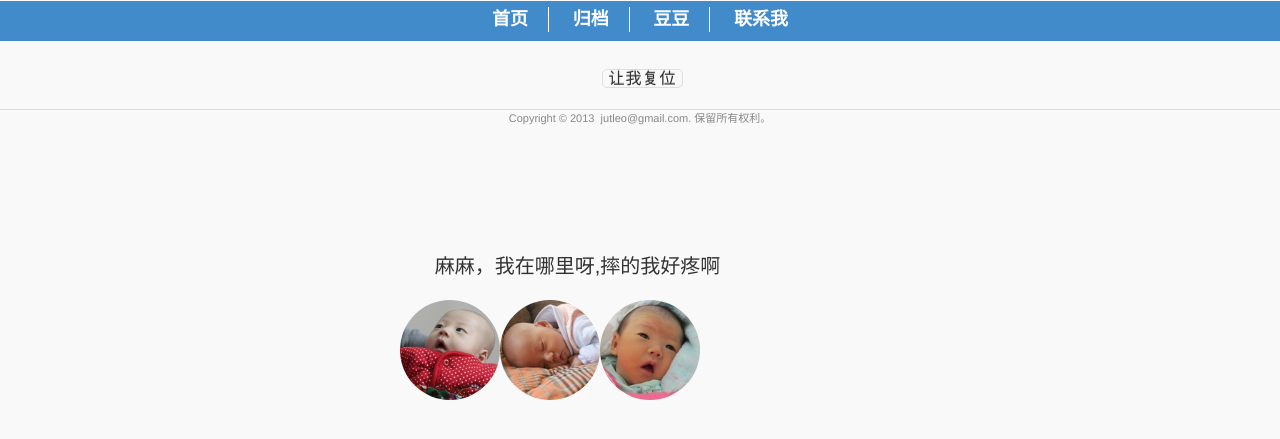
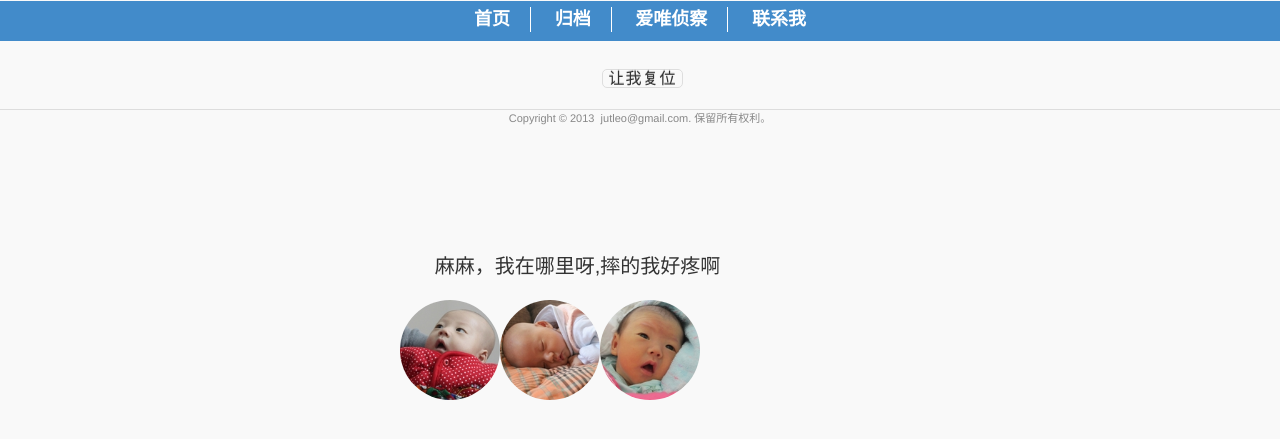
Before and after one commit to fwyang/fwyang.github.com, a Jekyll site: the page andy.html, which Jekyll copies as it is, in a window 1280 px wide. Shown: the top 439 px of the page. Built offline with Jekyll 4.4.1, drawn with Linux system fonts in a browser that asks for light colours; nearby versions of some CDN libraries; library files that are not in the unit come from our copies; Markdown is read by kramdown in place of the engine named in the settings.

Commit message:
Update andy.html

```diff
--- a/andy.html
+++ b/andy.html
@@ -18,7 +18,7 @@
 		<ul class="leo-nav">
 		  <li><a href="/" class="leo-nav-item">首页</a></li>
 		  <li><a href="/category.html" class="leo-nav-item">归档</a></li>
-		  <li><a href="/andy.html" class="leo-nav-item">豆豆</a></li>
+		  <li><a href="/andy.html" class="leo-nav-item">爱唯侦察</a></li>
 		  <li><a class="leo-nav-item last" href="/contant.html">联系我</a></li>
 		</ul>
 	</div>
```
